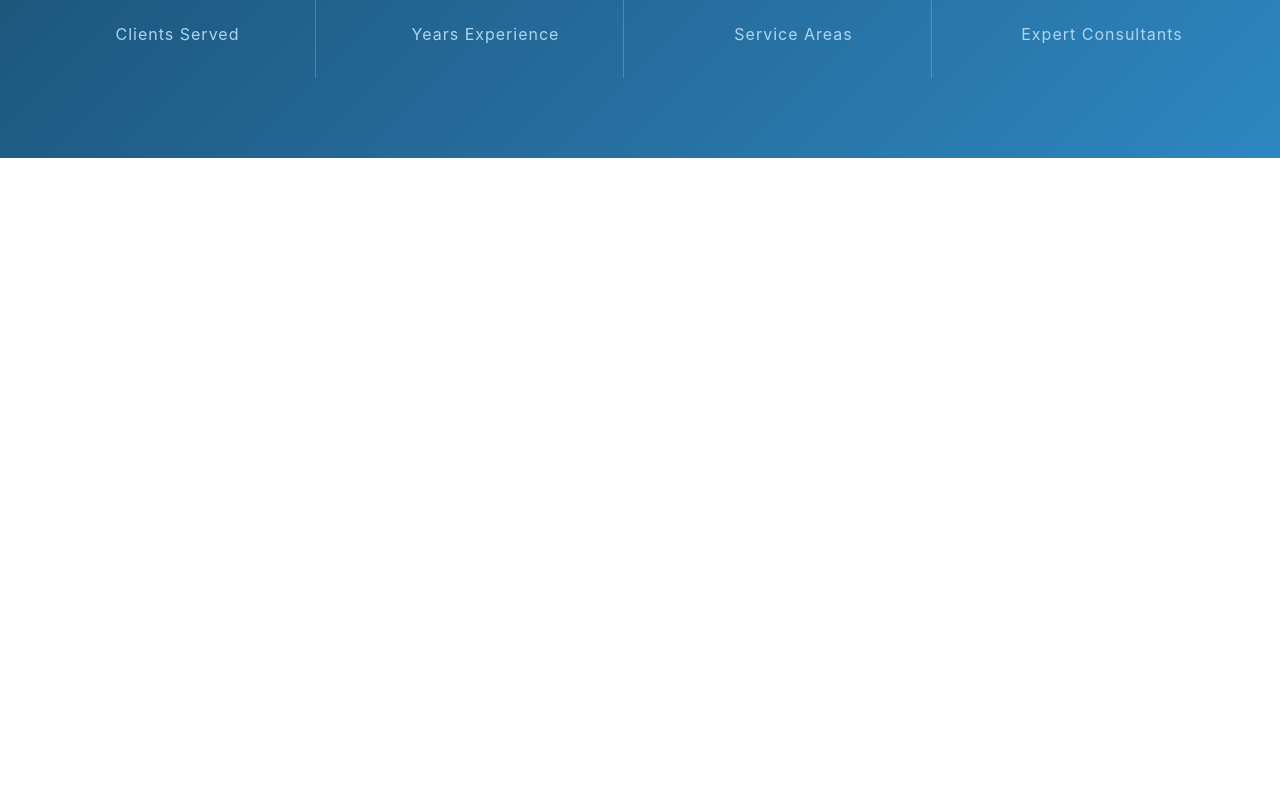
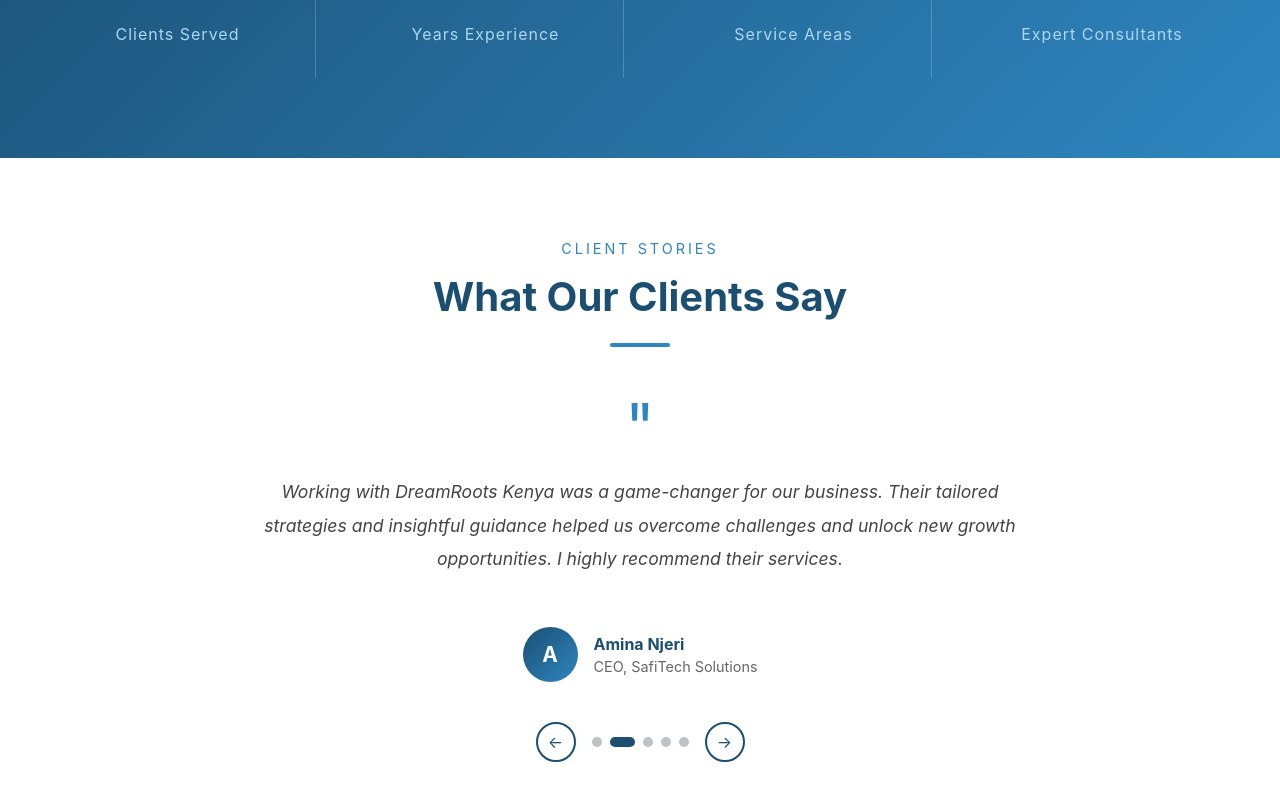
Before and after one commit to Dunne001/dreamroots-frontend, a React (Vite) app: page / in a window 1280 px wide. Shown: the part 2550-3350 px from the top of the page. Before the commit the page ends 2708 px from the top, so only its background shows below. Built offline with nearby package versions, Linux system fonts and the light colour scheme.

Commit message:
Testimonials section complete

```diff
--- a/src/App.jsx
+++ b/src/App.jsx
@@ -3,6 +3,7 @@ import Navbar from './components/Navbar'
 import Hero from './components/Hero'
 import ServicesSection from './components/ServicesSection'
 import StatsSection from './components/StatsSection'
+import TestimonialsSection from './components/TestimonialsSection'
 
 function App() {
   return (
@@ -14,6 +15,7 @@ function App() {
             <Hero />
             <ServicesSection />
             <StatsSection />
+            <TestimonialsSection />
           </>
         } />
       </Routes>
--- a/src/components/TestimonialsSection.jsx
+++ b/src/components/TestimonialsSection.jsx
@@ -0,0 +1,167 @@
+import { useState, useEffect } from 'react'
+
+const testimonials = [
+  {
+    quote: "DreamRoots Kenya transformed the way our organization approaches project management. Their expertise and hands-on support helped us streamline our processes, resulting in improved efficiency and greater impact in the communities we serve.",
+    name: "James Mwangi",
+    title: "Program Director",
+    organization: "Umoja Community Initiative",
+    initial: "J"
+  },
+  {
+    quote: "Working with DreamRoots Kenya was a game-changer for our business. Their tailored strategies and insightful guidance helped us overcome challenges and unlock new growth opportunities. I highly recommend their services.",
+    name: "Amina Njeri",
+    title: "CEO",
+    organization: "SafiTech Solutions",
+    initial: "A"
+  },
+  {
+    quote: "The team at DreamRoots Kenya demonstrated exceptional professionalism and deep knowledge in monitoring and evaluation. Their support enabled us to measure our impact accurately and improve our program outcomes significantly.",
+    name: "Peter Otieno",
+    title: "M&E Manager",
+    organization: "GreenFuture NGO",
+    initial: "P"
+  },
+  {
+    quote: "DreamRoots Kenya's consultancy services helped our company embrace digital transformation smoothly. Their expert advice and training sessions empowered our staff and improved our operational efficiency.",
+    name: "Grace Wanjiku",
+    title: "Operations Manager",
+    organization: "MajiTech Ltd.",
+    initial: "G"
+  },
+  {
+    quote: "I am impressed by DreamRoots Kenya's commitment to community empowerment. Their participatory approach and capacity-building initiatives have made a real difference in our local projects.",
+    name: "Samuel Karanja",
+    title: "Community Leader",
+    organization: "Kibera Youth Empowerment Group",
+    initial: "S"
+  }
+]
+
+const TestimonialsSection = () => {
+  const [current, setCurrent] = useState(0)
+
+  useEffect(() => {
+    const timer = setInterval(() => {
+      setCurrent(prev => (prev + 1) % testimonials.length)
+    }, 6000)
+    return () => clearInterval(timer)
+  }, [])
+
+  const prev = () => setCurrent(current === 0 ? testimonials.length - 1 : current - 1)
+  const next = () => setCurrent((current + 1) % testimonials.length)
+
+  const t = testimonials[current]
+
+  return (
+    <section style={{padding: '5rem 1rem', background: 'white'}}>
+      {/* Header */}
+      <div style={{textAlign: 'center', marginBottom: '3rem'}}>
+        <p style={{color: '#2E86C1', fontSize: '0.9rem', letterSpacing: '3px', textTransform: 'uppercase', marginBottom: '0.5rem'}}>
+          Client Stories
+        </p>
+        <h2 style={{color: '#1B4F72', fontSize: '2.5rem', fontWeight: 'bold', marginBottom: '1rem'}}>
+          What Our Clients Say
+        </h2>
+        <div style={{width: '60px', height: '4px', background: '#2E86C1', margin: '0 auto', borderRadius: '2px'}}/>
+      </div>
+
+      {/* Testimonial Card */}
+      <div style={{maxWidth: '800px', margin: '0 auto', textAlign: 'center', padding: '0 1rem'}}>
+
+        {/* Quote Icon */}
+        <div style={{fontSize: '4rem', color: '#2E86C1', lineHeight: '1', marginBottom: '1rem'}}>
+          "
+        </div>
+
+        {/* Quote Text */}
+        <p style={{
+          color: '#444',
+          fontSize: '1.1rem',
+          lineHeight: '1.9',
+          marginBottom: '2rem',
+          fontStyle: 'italic',
+          minHeight: '120px'
+        }}>
+          {t.quote}
+        </p>
+
+        {/* Author */}
+        <div style={{display: 'flex', alignItems: 'center', justifyContent: 'center', gap: '1rem'}}>
+          <div style={{
+            width: '55px',
+            height: '55px',
+            borderRadius: '50%',
+            background: 'linear-gradient(135deg, #1B4F72, #2E86C1)',
+            display: 'flex',
+            alignItems: 'center',
+            justifyContent: 'center',
+            color: 'white',
+            fontSize: '1.3rem',
+            fontWeight: 'bold'
+          }}>
+            {t.initial}
+          </div>
+          <div style={{textAlign: 'left'}}>
+            <p style={{color: '#1B4F72', fontWeight: 'bold', fontSize: '1rem', margin: 0}}>
+              {t.name}
+            </p>
+            <p style={{color: '#666', fontSize: '0.9rem', margin: 0}}>
+              {t.title}, {t.organization}
+            </p>
+          </div>
+        </div>
+
+        {/* Navigation */}
+        <div style={{display: 'flex', alignItems: 'center', justifyContent: 'center', gap: '1rem', marginTop: '2.5rem'}}>
+          <button onClick={prev} style={{
+            width: '40px', height: '40px',
+            borderRadius: '50%',
+            border: '2px solid #1B4F72',
+            background: 'transparent',
+            color: '#1B4F72',
+            cursor: 'pointer',
+            fontSize: '1rem',
+            display: 'flex',
+            alignItems: 'center',
+            justifyContent: 'center'
+          }}>←</button>
+
+          {/* Dots */}
+          <div style={{display: 'flex', gap: '0.5rem'}}>
+            {testimonials.map((_, i) => (
+              <button
+                key={i}
+                onClick={() => setCurrent(i)}
+                style={{
+                  width: i === current ? '25px' : '10px',
+                  height: '10px',
+                  borderRadius: '5px',
+                  background: i === current ? '#1B4F72' : '#BDC3C7',
+                  border: 'none',
+                  cursor: 'pointer',
+                  transition: 'all 0.3s'
+                }}
+              />
+            ))}
+          </div>
+
+          <button onClick={next} style={{
+            width: '40px', height: '40px',
+            borderRadius: '50%',
+            border: '2px solid #1B4F72',
+            background: 'transparent',
+            color: '#1B4F72',
+            cursor: 'pointer',
+            fontSize: '1rem',
+            display: 'flex',
+            alignItems: 'center',
+            justifyContent: 'center'
+          }}>→</button>
+        </div>
+      </div>
+    </section>
+  )
+}
+
+export default TestimonialsSection
```
